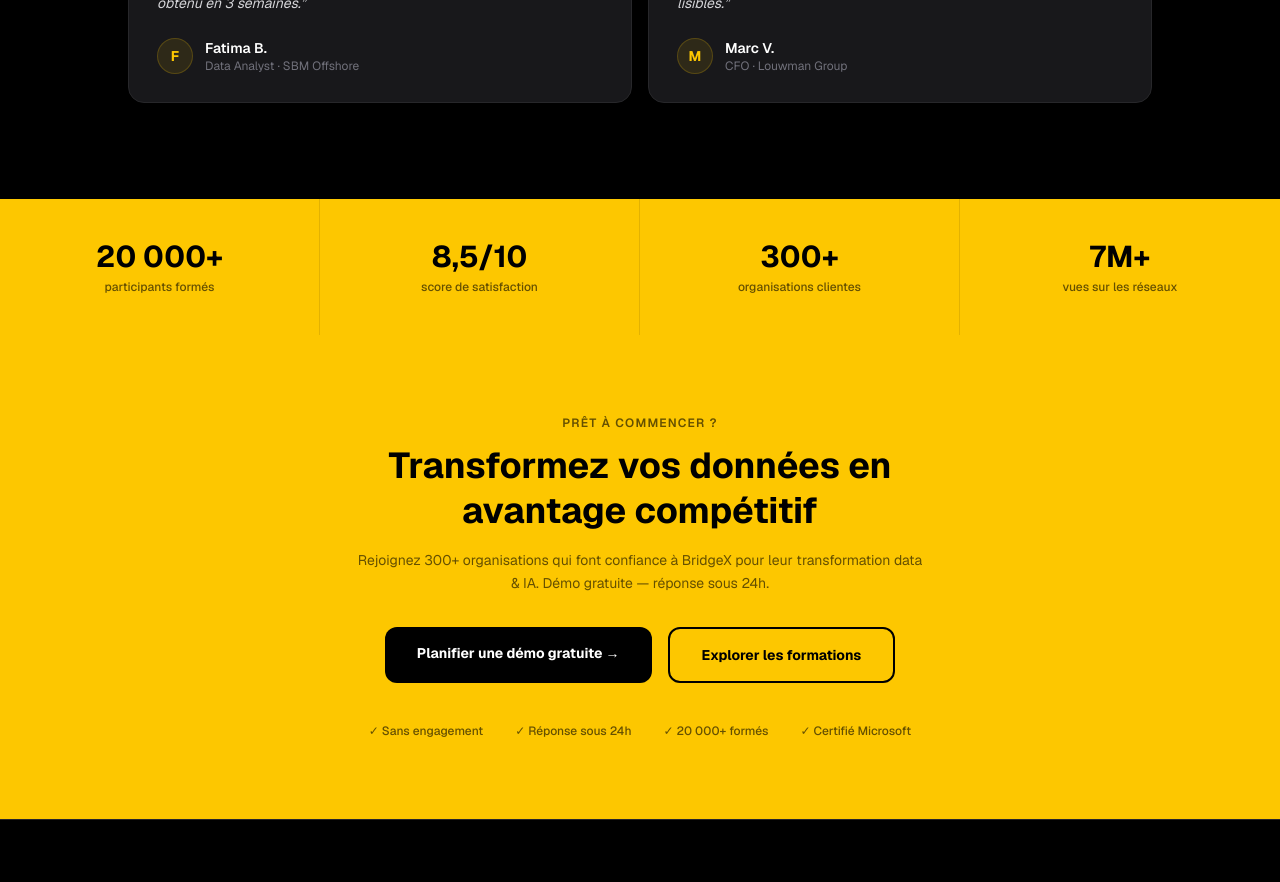
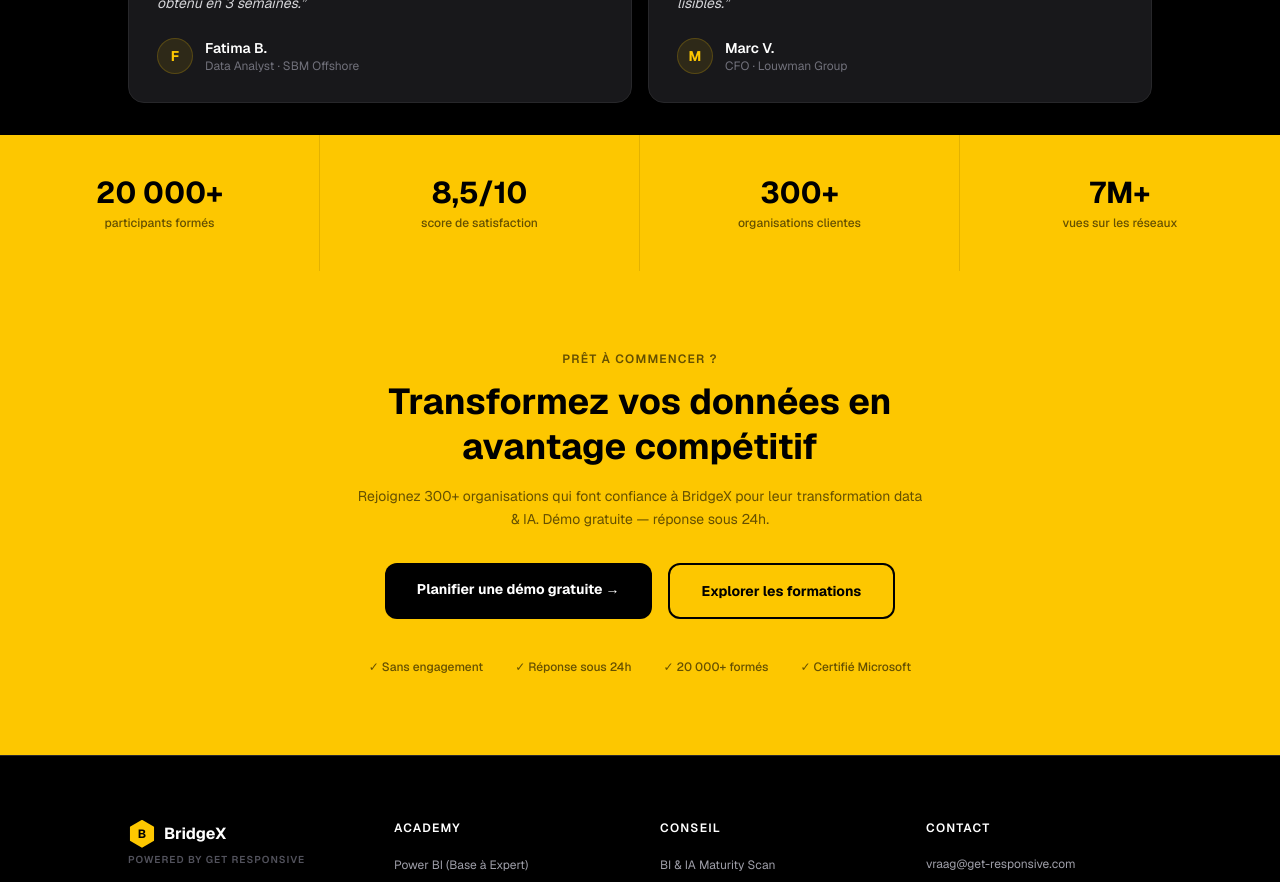
Before and after one commit to vanabdell/bridgex-website, a Next.js app: page / in a window 1280 px wide. Shown: the part 3080-3962 px from the top of the page. Built offline with nearby package versions, Linux system fonts and the light colour scheme.

Commit message:
pull stats bar up to overlap hero bottom

```diff
--- a/components/sections/StatsBar.tsx
+++ b/components/sections/StatsBar.tsx
@@ -7,7 +7,7 @@ const stats = [
 
 export default function StatsBar() {
   return (
-    <div className="grid grid-cols-2 md:grid-cols-4 bg-yellow-400">
+    <div className="grid grid-cols-2 md:grid-cols-4 bg-yellow-400 -mt-16 relative z-10">
       {stats.map((stat, i) => (
         <div
           key={i}
```
